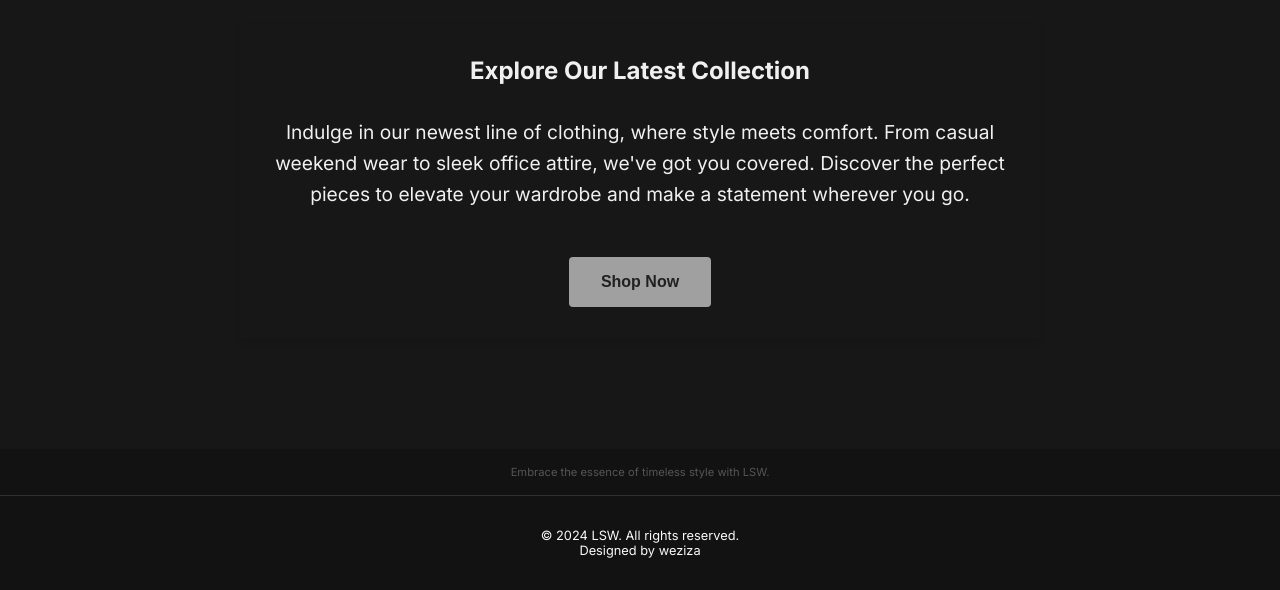
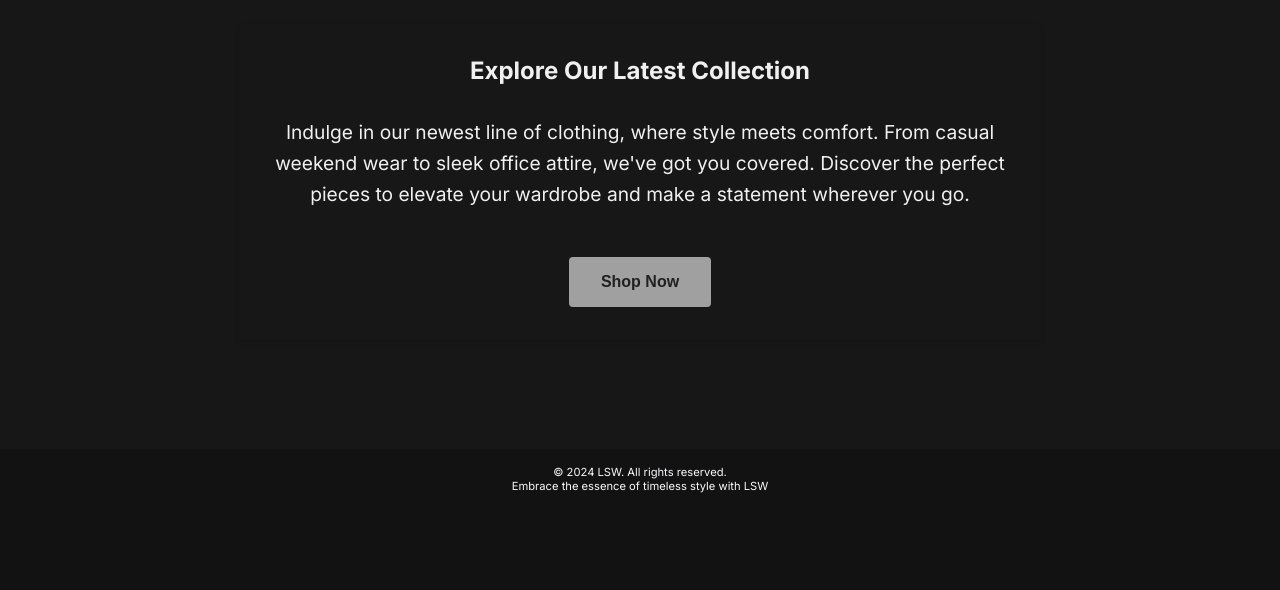
Before and after one commit to wweziza/lsw-ink, a Next.js app: page / in a window 1280 px wide. Shown: the part 686-1276 px from the top of the page. After the commit the page ends 1195 px from the top, so only its background shows below. Built offline with nearby package versions, Linux system fonts and the light colour scheme.

Commit message:
footer redone

```diff
--- a/src/app/page.module.css
+++ b/src/app/page.module.css
@@ -130,13 +130,21 @@
     opacity: 1;
   }
 }
-
+/*
 .footer {
   padding: 2rem;
   text-align: center;
   border-top: 1px solid #313131;
   font-size: 0.8rem;
   margin-top: auto;
+}*/
+.footer {
+  color: #555;
+  min-height: 0.1vh;
+  text-align:center;
+  padding: 1rem 3rem;
+  font-size: 0.7rem;
+  margin: auto auto auto;
 }
 
 /* Light mode styles */
--- a/src/app/page.tsx
+++ b/src/app/page.tsx
@@ -72,13 +72,11 @@ const Home = () => {
           <SecondPage />
         </div>
       </Suspense>
-      <div className={styles.semiFooter}>
-        <p>Embrace the essence of timeless style with LSW.</p>
-      </div>
+
       <footer className={styles.footer}>
         <div className={styles.footerDisclaimer}>
           <p>&copy; 2024 LSW. All rights reserved.</p>
-          <p>Designed by weziza</p>
+          <p>Embrace the essence of timeless style with LSW</p>
         </div>
       </footer>
     </div>
@@ -87,6 +85,6 @@ const Home = () => {
 
 export default Home;
 /*
-      <div className={styles.newContentSection}>
+            <div className={styles.semiFooter}>
         <p>Embrace the essence of timeless style with LSW.</p>
       </div>*/
```
